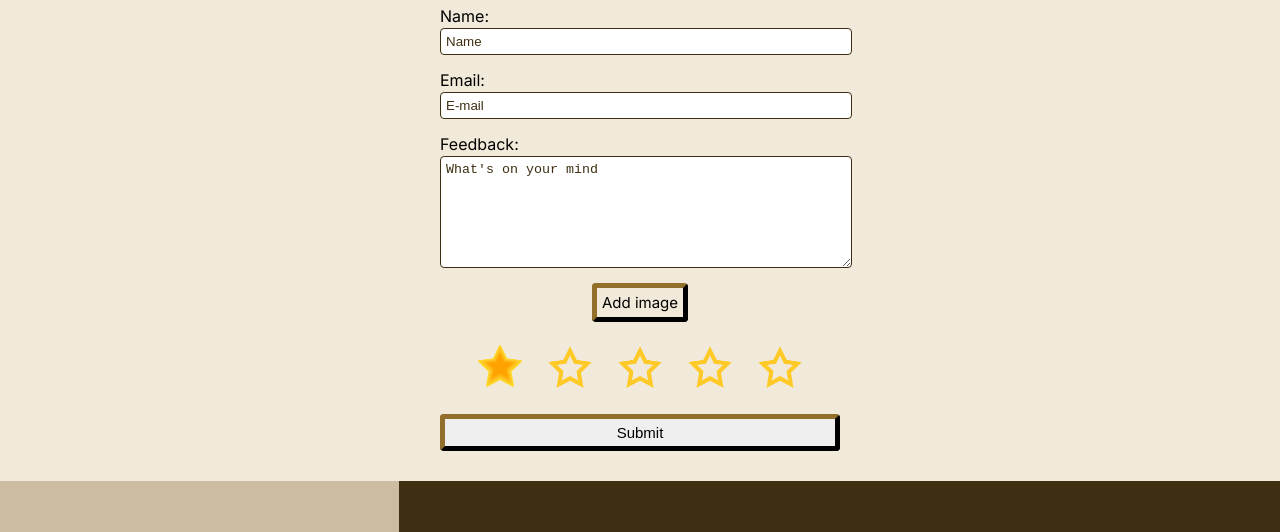
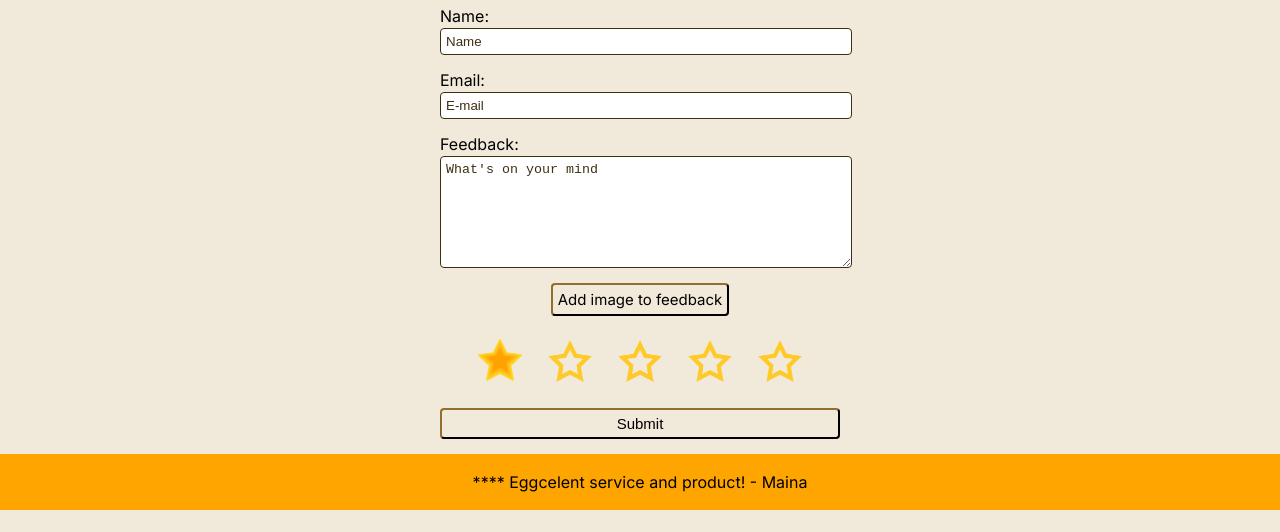
Before and after one commit to Drakelid/craftsvilla, a plain HTML site: page feedback.html in a window 1280 px wide. Shown: the part 454-986 px from the top of the page. Drawn offline with Linux system fonts and the light colour scheme.

Commit message:
done some tweaks, added background-color to button

```diff
--- a/css/style.css
+++ b/css/style.css
@@ -87,16 +87,17 @@ header{
 }
 
 button, .button {
-    border: 5px outset #3E2F12;
+    border: 2px outset #3E2F12;
     border-radius: 4px;
     font-size: 15px;
     padding: 5px;
+    background-color: #f1e9d9;
 }
 button:hover, .button:hover {
     opacity: 0.7;
 }
 button:active, .button:active {
-    border: 5px inset #3E2F12;
+    border: 2px inset #3E2F12;
 }
 /* Feedback page */
 
--- a/feedback.html
+++ b/feedback.html
@@ -31,8 +31,6 @@
             </div>
         </div>
     </header>
-    <section></section>
-    <section></section>
 
     <main>
 
@@ -48,7 +46,7 @@
             <label for="feedbackTextarea">Feedback: </label>
             <textarea class="feedback feedbackText" name="feedbackTextarea" id="feedbackTextarea" placeholder="What's on your mind"></textarea>
 
-            <label for="feedbackPicture" class="feedbackPicture button">Add image</label>
+            <label for="feedbackPicture" class="feedbackPicture button">Add image to feedback</label>
             <input class="feedback feedbackPicture" type="file" name="feedbackPicture" id="feedbackPicture">
 
             <div class="feedbackStars">
@@ -67,8 +65,16 @@
 
     </main>
 
+    <section class="testimonials">
+        <div class="testimonialtext">
+            <div class="testimonials">
+                    <div class="rating">****</div>
+                    <div class="comment">Eggcelent service and product! - Maina</div>
+            </div>
+        </div>
+    </section>
+
     <footer class="mainasAwesomeFooter">
-
         <div class="footerShortcuts">
             <div class="footerShortcutsLogo">
                 <img src="./images/craftsvilla-icon.png">
```
